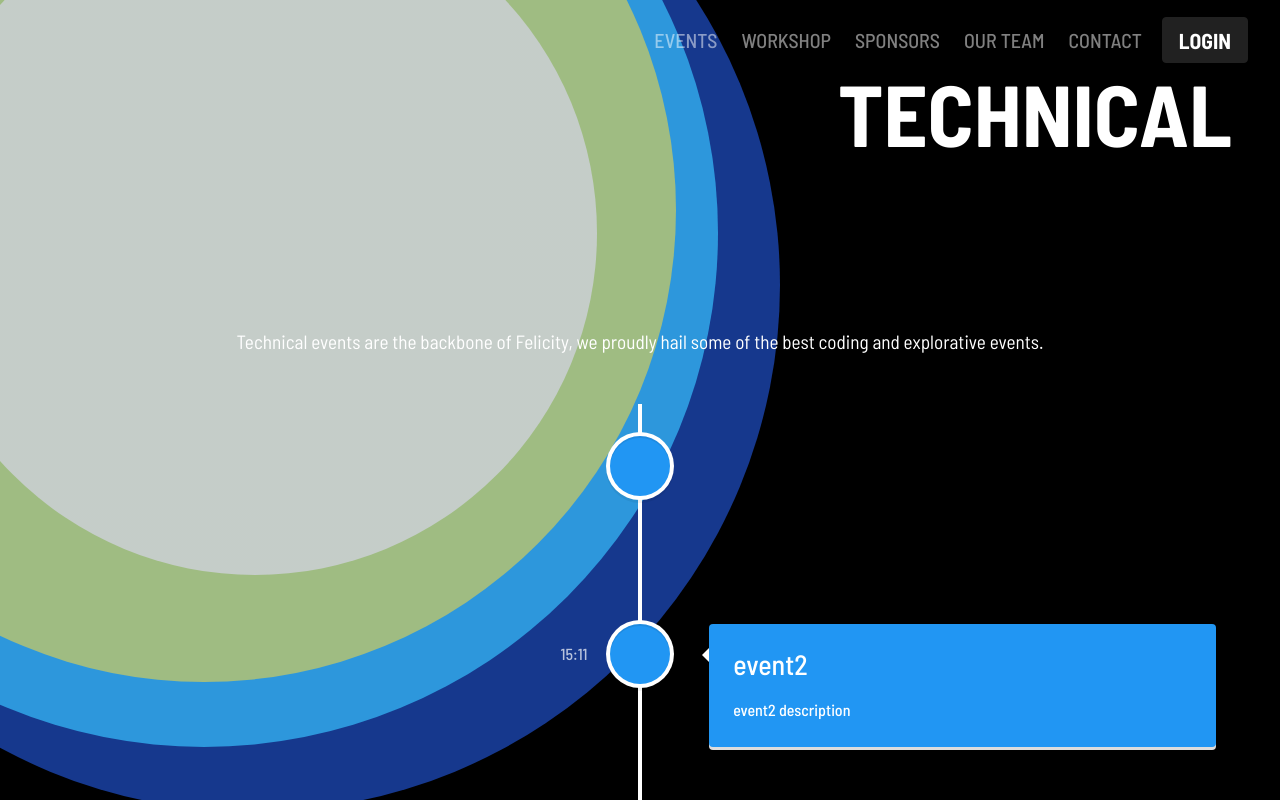
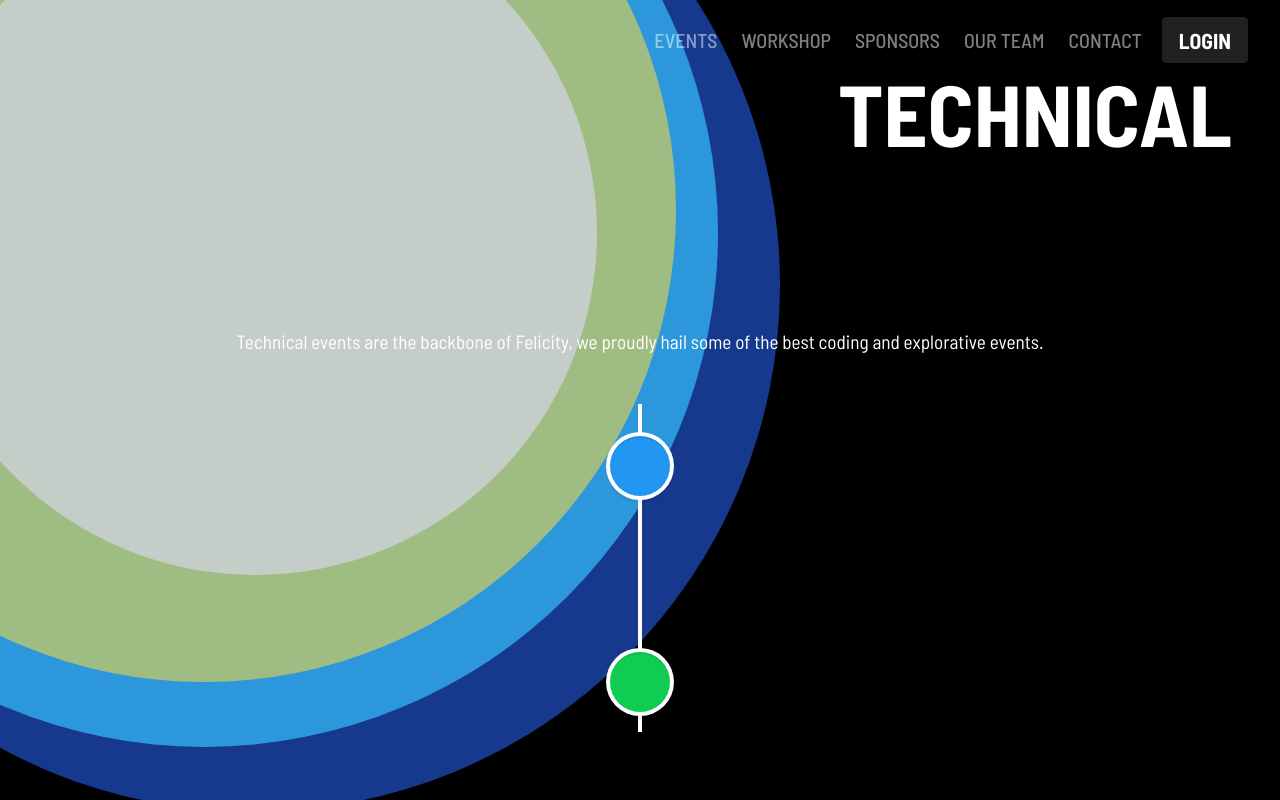
Before and after one commit to Felicity-IIIT-Hyderabad/website-2021, a React (Create React App) app in the folder reactapp/: page /events-technical in a window 1280 px wide. Shown: the top 800 px of the page. Built offline with nearby package versions, Linux system fonts and the light colour scheme; no server answers.

Commit message:
added temp

```diff
--- a/reactapp/src/api/index.js
+++ b/reactapp/src/api/index.js
@@ -1,3 +1,7 @@
-export var eventsTechnicalApi = "https://felicity.iiit.ac.in/events-technical";
-export var eventsCulturalApi = "https://felicity.iiit.ac.in/events-cultural";
-export var eventsApi = "https://felicity.iiit.ac.in/events";
+var baseAPI = "https://felicity.iiit.ac.in/backend";
+var eventsBaseAPI = baseAPI + "/events";
+
+export var eventsTechnicalApi = eventsBaseAPI +  "/?type=technical";
+export var eventsCulturalApi = eventsBaseAPI + "/?type=cultural";
+export var eventsApi = eventsBaseAPI;
+export var eventsRegisterApi = eventsBaseAPI + "/register";
--- a/reactapp/src/components/CultEvent.js
+++ b/reactapp/src/components/CultEvent.js
@@ -2,13 +2,17 @@ import { useState } from "react";
 
 import { VerticalTimeline, VerticalTimelineElement } from "react-vertical-timeline-component";
 import "react-vertical-timeline-component/style.min.css";
-import axios from "axios";
+// import axios from "axios";
 import Swal from "sweetalert2";
 
 import "./Event.css";
-import * as culturalEvents from "../sample-data/cultural-events.json";
+// import * as culturalEvents from "../sample-data/cultural-events.json";
+import * as culturalEventsBackend from "../sample-data/cultural-events-backend.json";
 
-import { eventsCulturalApi } from "../api/";
+// import { eventsCulturalApi } from "../api/";
+
+var cultEvents = { "Day1":[],"Day2":[],"Day3":[] };
+var added = 1;
 
 const CultEvent = () => {
 
@@ -41,8 +45,8 @@ const CultEvent = () => {
         setSelectedDay("Day" + dayNum);
     };
 
-    const dateToString = (num) => {
-        let unix_timestamp = num;
+    const dateToString = (num1, num2) => {
+        let unix_timestamp = 100;
         // Create a new JavaScript Date object based on the timestamp
         // multiplied by 1000 so that the argument is in milliseconds, not seconds.
         var date = new Date(unix_timestamp * 1000);
@@ -55,12 +59,34 @@ const CultEvent = () => {
         var formattedTime = hours + ":" + minutes.substr(-2);
 
         console.log(formattedTime);
-        return formattedTime;
+        return num1 + num2;
     };
 
-    axios.get(eventsCulturalApi).then((response)=>{
-        console.log(response);
-    });
+    // axios.get(eventsCulturalApi).then((response)=>{
+    //     console.log(response);
+    //     cultEvents = {};
+    // });
+    if(added){
+        added = 0;
+        culturalEventsBackend.default.map((obj)=>{
+            console.log(obj.start_date.slice(8,10));
+            var dateOfEvent = obj.start_date.slice(8,10);
+            if(dateOfEvent == "24"){
+                console.log("AAA");
+                cultEvents["Day1"].push(obj);
+            }
+            else if(dateOfEvent == "25"){
+                console.log("AAC");
+                cultEvents["Day2"].push(obj);
+            }
+            else if(dateOfEvent == "26"){
+                console.log("AAB");
+                cultEvents["Day3"].push(obj);
+            }
+        });
+    }
+    console.log(culturalEventsBackend);
+    console.log(cultEvents);
 
     return (
         <div>
@@ -89,20 +115,20 @@ const CultEvent = () => {
             <div className="my-5">
 
                 <VerticalTimeline>
-                    {culturalEvents.default[selectedDay].map((event, idx) => (
+                    {cultEvents[selectedDay].map((event, idx) => (
                         <VerticalTimelineElement
                             className="vertical-timeline-element--work"
                             contentStyle={{ background: "rgb(33, 150, 243)", color: "#fff" }}
                             contentArrowStyle={{ borderRight: "7px solid  rgb(33, 150, 243)" }}
                             iconStyle={{ background: "rgb(133, 150, 243)", color: "#fff" }}
                             iconOnClick={() => showModalEvent(event)}
-                            date={dateToString(event["time"])}
+                            date={dateToString(event["start_date"], event["end_date"])}
                             onTimelineElementClick={() => showModalEvent(event)}
                             dateClassName={"my-date"}
                             key={idx}
                         >
                             <h3 className="vertical-timeline-element-title">{event["name"]}</h3>
-                            {/* <h4 className="vertical-timeline-element-subtitle">{event["time"]}</h4> */}
+                            <h4 className="vertical-timeline-element-subtitle">{event["tagline"]}</h4>
                             <p>
                                 {event["description"]}
                             </p>
--- a/reactapp/src/components/TechEvent.jsx
+++ b/reactapp/src/components/TechEvent.jsx
@@ -1,13 +1,13 @@
 import React from "react";
 import { VerticalTimeline, VerticalTimelineElement } from "react-vertical-timeline-component";
 import "react-vertical-timeline-component/style.min.css";
-import axios from "axios";
+// import axios from "axios";
 import Swal from "sweetalert2";
 
 import "./Event.css";
 import * as data from "../sample-data/technical-events.json";
-
-import { eventsTechnicalApi } from "../api/";
+import * as technicalBackend from "../sample-data/events-technical-backend.json";
+// import { eventsTechnicalApi } from "../api/";
 
 const showModalEventOne = () => {
     Swal.fire({
@@ -30,8 +30,8 @@ const showModalEventOne = () => {
     });
 };
 
-const dateToString = (num) => {
-    let unix_timestamp = num;
+const dateToString = (num1, num2) => {
+    let unix_timestamp = 100;
     // Create a new JavaScript Date object based on the timestamp
     // multiplied by 1000 so that the argument is in milliseconds, not seconds.
     var date = new Date(unix_timestamp * 1000);
@@ -42,8 +42,9 @@ const dateToString = (num) => {
 
     // Will display time in 10:30:23 format
     var formattedTime = hours + ":" + minutes.substr(-2);
+    console.log(formattedTime);
 
-    return formattedTime;
+    return num1 + "\tTo\t" + num2;
 };
 
 class TechEvent extends React.Component {
@@ -51,14 +52,20 @@ class TechEvent extends React.Component {
     constructor(props){
         super(props);
         this.state = {
-            events:data
+            events:{ "default":[] }
         };
     }
 
     componentDidMount = () => {
-        axios.get(eventsTechnicalApi).then((response)=>{
-            console.log(response);
+        // axios.get(eventsTechnicalApi).then((response)=>{
+        //     console.log(response);
+        // });
+        // console.log()
+        this.setState({
+            events: technicalBackend
         });
+        console.log(technicalBackend);
+        console.log(data);
     }
 
     render() {
@@ -83,19 +90,19 @@ class TechEvent extends React.Component {
 
                 <div className="my-5">
                     <VerticalTimeline>
-                        {this.state.events.default["Day1"].map((obj,ind)=>{
+                        {this.state.events.default.map((obj,ind)=>{
                             return(
                                 <VerticalTimelineElement
                                     className="vertical-timeline-element--work"
                                     contentStyle={{ background: "rgb(33, 150, 243)", color: "#fff" }}
-                                    date={dateToString(obj.time)}
+                                    date={dateToString(obj.start_date,obj.end_date)}
                                     iconStyle={{ background: "rgb(33, 150, 243)", color: "#fff" }}
                                     iconOnClick={showModalEventOne}
                                     onTimelineElementClick={showModalEventOne}
                                     key={ind}
                                 >
                                     <h3 className="vertical-timeline-element-title">{obj.name}</h3>
-                                    {/* <h4 className="vertical-timeline-element-subtitle">San Francisco, CA</h4> */}
+                                    <h4 className="vertical-timeline-element-subtitle">{obj.tagline}</h4>
                                     <p>
                                         {obj.description}
                                     </p>
--- /dev/null
+++ b/reactapp/src/sample-data/cultural-events-backend.json
@@ -0,0 +1 @@
+[{"name": "test-event-2", "code": "t2", "start_date": "2020-02-24T01:00:00", "end_date": "2020-02-24T11:00:00", "registration_link": null, "team_size_limit": "1", "organizer_names": "me,myself,i", "description": "event desc", "tagline": "yes", "non_iiith_allowed": false}, {"name": "test-event-4", "code": "t4", "start_date": "2020-02-26T01:00:00", "end_date": "2020-02-26T11:00:00", "registration_link": null, "team_size_limit": "4", "organizer_names": "me,myself,i", "description": "event desc", "tagline": "yes4", "non_iiith_allowed": false}, {"name": "test-event-5", "code": "t5", "start_date": "2020-02-25T01:00:00", "end_date": "2020-02-25T11:00:00", "registration_link": null, "team_size_limit": "3", "organizer_names": "me,myself,i", "description": "event desc", "tagline": "yes", "non_iiith_allowed": false}]
--- /dev/null
+++ b/reactapp/src/sample-data/events-technical-backend.json
@@ -0,0 +1 @@
+[{"name": "test-event", "code": "test", "start_date": "2020-02-20T01:00:00", "end_date": "2020-02-22T01:00:00", "registration_link": null, "team_size_limit": "5", "organizer_names": "me,myself,i", "description": "test event", "tagline": "test", "non_iiith_allowed": true}]
```
